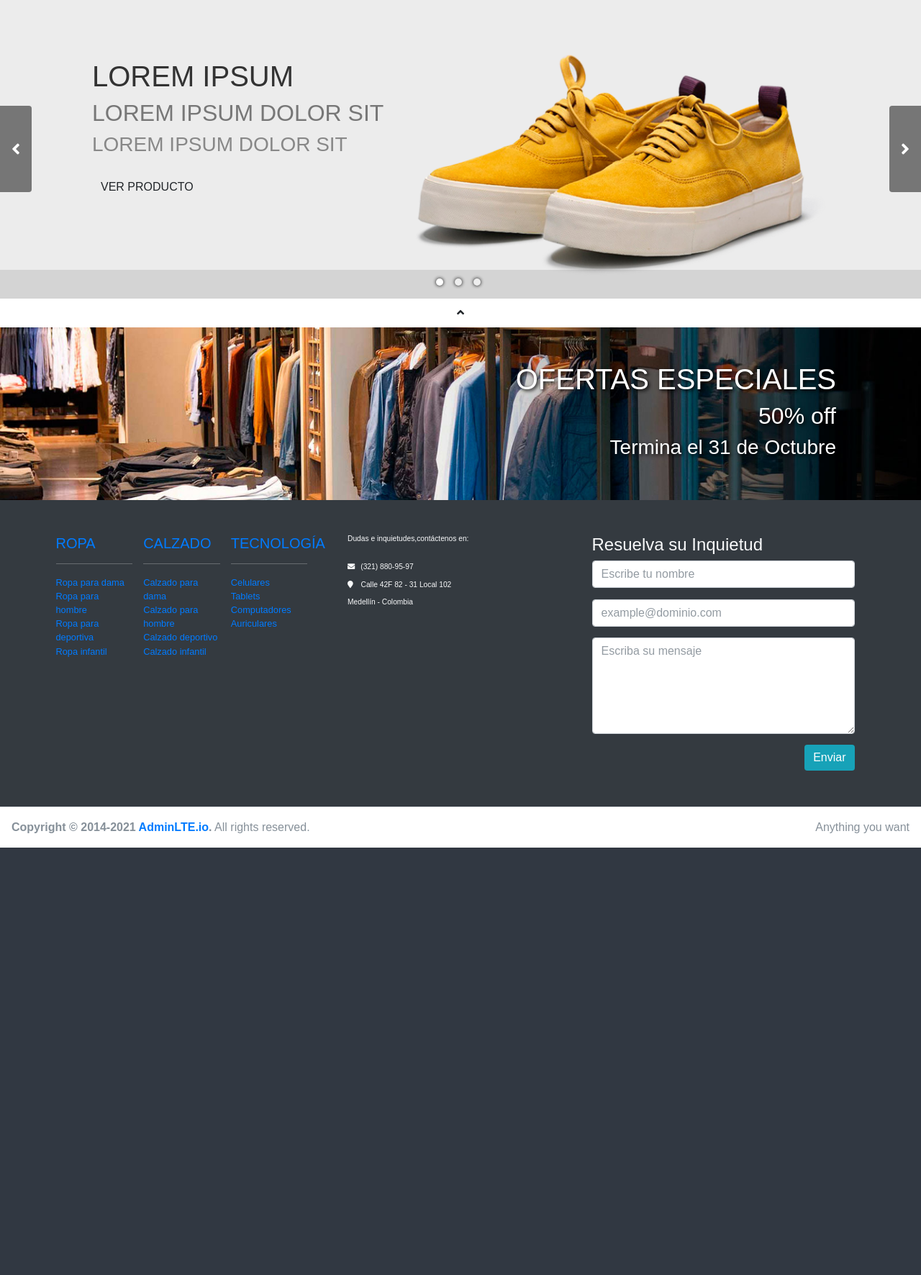
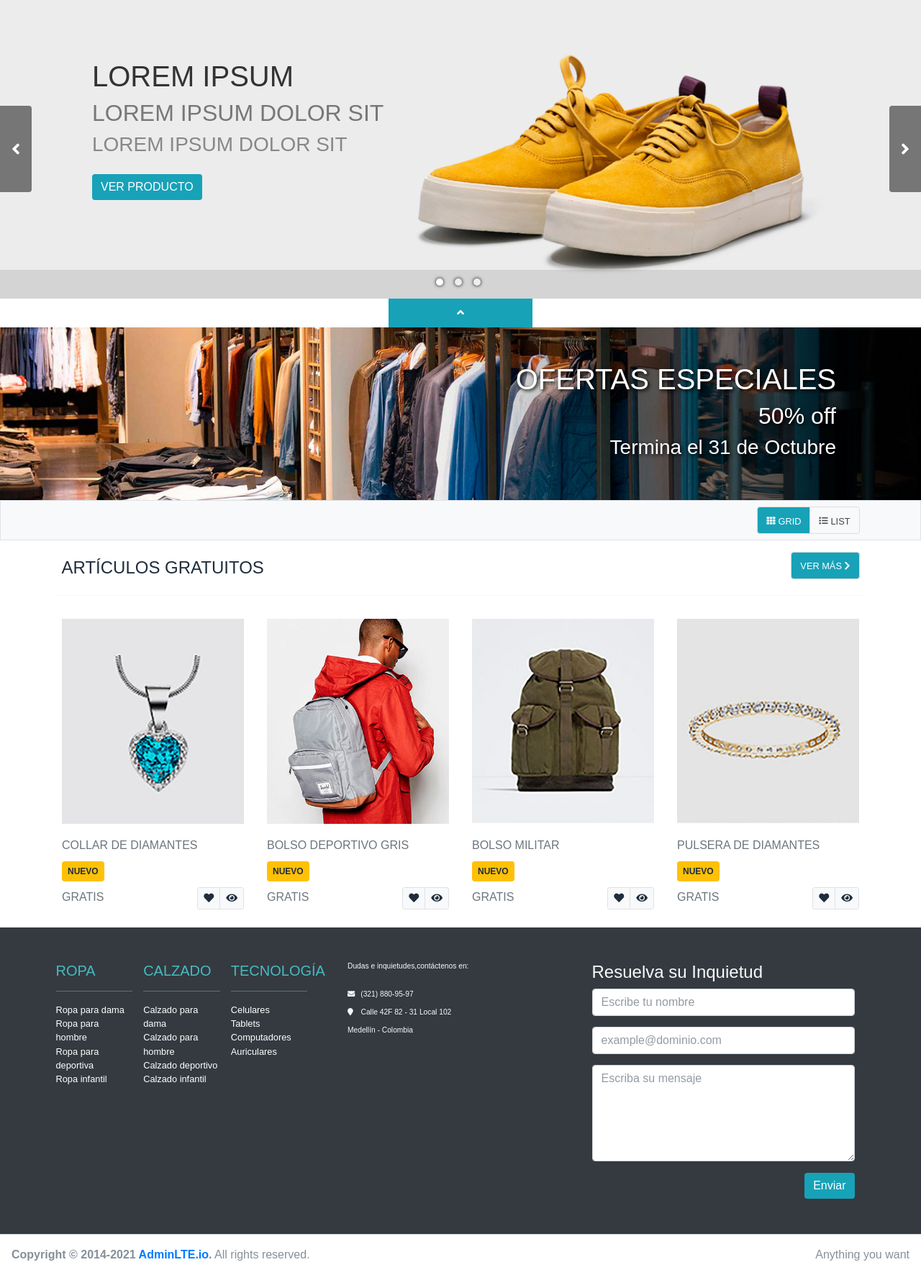
Before and after one commit to w83mejia-byte/eccomerce, a PHP site: page / in a window 1280 px wide. Shown: the part 148-1920 px from the top of the page at 72% size. Before the commit the page ends 1326 px from the top, so only its background shows below. Run offline with PHP 8.4, Linux system fonts and the light colour scheme; some libraries are stand-ins or nearby versions; grey boxes are pictures that could not be loaded.

Commit message:
Productos gratis agregados

```diff
--- a/index.php
+++ b/index.php
@@ -14,6 +14,9 @@ if(!is_dir($directorio)){
 
 ini_set('error_log', $directorio . '/errores.log');
 
+
+//requerir controladores
+
 require_once "Controllers/TemplateController.php";
 
 
--- a/views/modules/footer.php
+++ b/views/modules/footer.php
@@ -1,4 +1,4 @@
-<div class="container-fluid bg-dark small">
+<div class="container-fluid bg-dark small footer">
   <div class="container py-5 text-light">
     <div class="row row-cols-1 row-cols-md-2 row-cols-lg-3">
 
@@ -7,7 +7,7 @@
 
         <div class="col-12 col-sm-4 col-md-3 col-lg-4">
           <h4 class="lead">
-            <a href="#" class="text-uppercase">Ropa</a>
+            <a href="#" class="text-uppercase templateColor">Ropa</a>
           </h4>
 
           <hr class="border-white">
@@ -31,7 +31,7 @@
         <div class="col-12 col-sm-4 col-md-3 col-lg-4">
 
           <h4 class="lead">
-            <a href="#" class="text-uppercase">Calzado</a>
+            <a href="#" class="text-uppercase templateColor">Calzado</a>
           </h4>
 
           <hr class="border-white">
@@ -56,7 +56,7 @@
         <div class="col-12 col-sm-4 col-md-3 col-lg-4">
 
           <h4 class="lead">
-            <a href="#" class="text-uppercase">Tecnología</a>
+            <a href="#" class="text-uppercase templateColor">Tecnología</a>
           </h4>
 
           <hr class="border-white">
--- a/views/pages/home/home.php
+++ b/views/pages/home/home.php
@@ -2,4 +2,5 @@
 
     include "partials/slide.php";
     include "partials/banner.php";
+    include "partials/free.php";
 ?>
--- /dev/null
+++ b/views/pages/home/partials/free.php
@@ -0,0 +1,282 @@
+<div class="container-fluid bg-light border">
+
+    <div class="container clearfix">
+        <div class="btn-group float-end p-2">
+            <button class="btn btn-default btnView bg-info" attr-type="grid" attr-index="1">
+                <i class="fas fa-th fa-xs pe-1"></i>
+                <span class="col-xs-0 float-end small mt-1">GRID</span>
+            </button>
+
+            <button class="btn btn-default btnView" attr-type="list" attr-index="1">
+                <i class="fas fa-list fa-xs pe-1"></i>
+                <span class="col-xs-0 float-end small mt-1">LIST</span>
+            </button>
+        </div>
+    </div>
+
+</div>
+
+
+<div class="container-fluid bg-white">
+    <div class="container">
+
+        <div class="clearfix pt-3 pb-0 px-2">
+            <h4 class="float-start text-uppercase pt-2">Artículos Gratuitos</h4>
+            <span class="float-end">
+                <a href="#" class="btn btn-default bg-info">
+                    <small>VER MÁS <i class="fas fa-chevron-right"></i></small>
+                </a>
+            </span>
+        </div>
+
+        <hr style="color:#555">
+
+        <!-- GRID -->
+        <div class="row row-cols-1 row-cols-sm-2 row-cols-md-4 pt-3 pb-4 grid-1">
+
+            <div class="col px-3 py-2 py-lg-0">
+                <a href="#">
+                    <figure class="imgProduct">
+                        <img src="views/sources/img/products/accesorios/1/accesorio01.jpg" class="img-fluid" alt="">
+                    </figure>
+
+                    <h5><small class="text-uppercase text-muted">Collar de Diamantes</small></h5>
+                </a>
+
+                <h6>
+                    <span class="badge badgeNew bg-warning text-uppercase text-white mt-1 p-2">Nuevo</span>
+                </h6>
+
+                <div class="clearfix">
+                    <h5 class="float-start text-uppercase text-muted"><small>Gratis</small></h5>
+
+                    <span class="float-end">
+                        <div class="btn-group btn-group-sm">
+                            <button class="btn btn-light border">
+                                <i class="fas fa-heart"></i>
+                            </button>
+                            <button class="btn btn-light border">
+                                <i class="fas fa-eye"></i>
+                            </button>
+                        </div>
+                    </span>
+                </div>
+
+            </div>
+
+            <div class="col px-3 py-2 py-lg-0">
+                <a href="#">
+                    <figure class="imgProduct">
+                        <img src="views/sources/img/products/accesorios/2/accesorio02.jpg" class="img-fluid" alt="">
+                    </figure>
+
+                    <h5><small class="text-uppercase text-muted">Bolso deportivo gris</small></h5>
+                </a>
+
+                <h6>
+                    <span class="badge badgeNew bg-warning text-uppercase text-white mt-1 p-2">Nuevo</span>
+                </h6>
+
+                <div class="clearfix">
+                    <h5 class="float-start text-uppercase text-muted"><small>Gratis</small></h5>
+
+                    <span class="float-end">
+                        <div class="btn-group btn-group-sm">
+                            <button class="btn btn-light border">
+                                <i class="fas fa-heart"></i>
+                            </button>
+                            <button class="btn btn-light border">
+                                <i class="fas fa-eye"></i>
+                            </button>
+                        </div>
+                    </span>
+                </div>
+
+            </div>
+
+            <div class="col px-3 py-2 py-lg-0">
+                <a href="#">
+                    <figure class="imgProduct">
+                        <img src="views/sources/img/products/accesorios/3/accesorio03.jpg" class="img-fluid" alt="">
+                    </figure>
+
+                    <h5><small class="text-uppercase text-muted">Bolso Militar</small></h5>
+                </a>
+
+                <h6>
+                    <span class="badge badgeNew bg-warning text-uppercase text-white mt-1 p-2">Nuevo</span>
+                </h6>
+
+                <div class="clearfix">
+                    <h5 class="float-start text-uppercase text-muted"><small>Gratis</small></h5>
+
+                    <span class="float-end">
+                        <div class="btn-group btn-group-sm">
+                            <button class="btn btn-light border">
+                                <i class="fas fa-heart"></i>
+                            </button>
+                            <button class="btn btn-light border">
+                                <i class="fas fa-eye"></i>
+                            </button>
+                        </div>
+                    </span>
+                </div>
+
+            </div>
+
+            <div class="col px-3 py-2 py-lg-0">
+                <a href="#">
+                    <figure class="imgProduct">
+                        <img src="views/sources/img/products/accesorios/4/accesorio04.jpg" class="img-fluid" alt="">
+                    </figure>
+
+                    <h5><small class="text-uppercase text-muted">Pulsera de Diamantes</small></h5>
+                </a>
+
+                <h6>
+                    <span class="badge badgeNew bg-warning text-uppercase text-white mt-1 p-2">Nuevo</span>
+                </h6>
+
+                <div class="clearfix">
+                    <h5 class="float-start text-uppercase text-muted"><small>Gratis</small></h5>
+
+                    <span class="float-end">
+                        <div class="btn-group btn-group-sm">
+                            <button class="btn btn-light border">
+                                <i class="fas fa-heart"></i>
+                            </button>
+                            <button class="btn btn-light border">
+                                <i class="fas fa-eye"></i>
+                            </button>
+                        </div>
+                    </span>
+                </div>
+
+            </div>
+
+        </div>
+
+        <!-- LIST -->
+
+        <div class="row list-1" style="display:none">
+
+            <div class="media border-bottom px-3 pt-4 pb-3 pb-lg-2">
+                <figure class="imgProduct">
+                    <img src="views/sources/img/products/accesorios/1/accesorio01.jpg" class="img-fluid" style="width:150px" alt="">
+                </figure>
+
+                <div class="media-body ps-3">
+                    <h5><small class="text-uppercase text-muted">Collar de Diamantes</small></h5>
+                    <span class="badge badgeNew bg-warning text-uppercase text-white p-2">Nuevo</span>
+                    <p class="my-2">Lorem, ipsum dolor sit amet consectetur adipisicing elit. Dicta voluptas laborum suscipit amet perspiciatis, doloribus laudantium ea fuga exercitationem ipsa facere vel tenetur sit? Soluta!</p>
+
+                    <div class="clearfix">
+                        <h5 class="float-start text-uppercase text-muted"><small>Gratis</small></h5>
+
+                        <span class="float-end">
+                            <div class="btn-group btn group-sm">
+                                <button type="button" class="btn btn-light border">
+                                    <i class="fas fa-heart"></i>
+                                </button>
+                                <button type="button" class="btn btn-light border">
+                                    <i class="fas fa-eye"></i>
+                                </button>
+                            </div>
+                        </span>
+                    </div>
+                </div>
+
+            </div>
+
+            <div class="media border-bottom px-3 pt-4 pb-3 pb-lg-2">
+                <figure class="imgProduct">
+                    <img src="views/sources/img/products/accesorios/2/accesorio02.jpg" class="img-fluid" style="width:150px" alt="">
+                </figure>
+
+                <div class="media-body ps-3">
+                    <h5><small class="text-uppercase text-muted">Bolso Deportivo Gris</small></h5>
+                    <span class="badge badgeNew bg-warning text-uppercase text-white p-2">Nuevo</span>
+                    <p class="my-2">Lorem, ipsum dolor sit amet consectetur adipisicing elit. Dicta voluptas laborum suscipit amet perspiciatis, doloribus laudantium ea fuga exercitationem ipsa facere vel tenetur sit? Soluta!</p>
+
+                    <div class="clearfix">
+                        <h5 class="float-start text-uppercase text-muted"><small>Gratis</small></h5>
+
+                        <span class="float-end">
+                            <div class="btn-group btn group-sm">
+                                <button type="button" class="btn btn-light border">
+                                    <i class="fas fa-heart"></i>
+                                </button>
+                                <button type="button" class="btn btn-light border">
+                                    <i class="fas fa-eye"></i>
+                                </button>
+                            </div>
+                        </span>
+                    </div>
+                </div>
+
+            </div>
+
+            <div class="media border-bottom px-3 pt-4 pb-3 pb-lg-2">
+                <figure class="imgProduct">
+                    <img src="views/sources/img/products/accesorios/3/accesorio03.jpg" class="img-fluid" style="width:150px" alt="">
+                </figure>
+
+                <div class="media-body ps-3">
+                    <h5><small class="text-uppercase text-muted">Bolso Militar</small></h5>
+                    <span class="badge badgeNew bg-warning text-uppercase text-white p-2">Nuevo</span>
+                    <p class="my-2">Lorem, ipsum dolor sit amet consectetur adipisicing elit. Dicta voluptas laborum suscipit amet perspiciatis, doloribus laudantium ea fuga exercitationem ipsa facere vel tenetur sit? Soluta!</p>
+
+                    <div class="clearfix">
+                        <h5 class="float-start text-uppercase text-muted"><small>Gratis</small></h5>
+
+                        <span class="float-end">
+                            <div class="btn-group btn group-sm">
+                                <button type="button" class="btn btn-light border">
+                                    <i class="fas fa-heart"></i>
+                                </button>
+                                <button type="button" class="btn btn-light border">
+                                    <i class="fas fa-eye"></i>
+                                </button>
+                            </div>
+                        </span>
+                    </div>
+                </div>
+
+            </div>
+
+            <div class="media border-bottom px-3 pt-4 pb-3 pb-lg-2">
+                <figure class="imgProduct">
+                    <img src="views/sources/img/products/accesorios/4/accesorio04.jpg" class="img-fluid" style="width:150px" alt="">
+                </figure>
+
+                <div class="media-body ps-3">
+                    <h5><small class="text-uppercase text-muted">pulsera de Diamantes</small></h5>
+                    <span class="badge badgeNew bg-warning text-uppercase text-white p-2">Nuevo</span>
+                    <p class="my-2">Lorem, ipsum dolor sit amet consectetur adipisicing elit. Dicta voluptas laborum suscipit amet perspiciatis, doloribus laudantium ea fuga exercitationem ipsa facere vel tenetur sit? Soluta!</p>
+
+                    <div class="clearfix">
+                        <h5 class="float-start text-uppercase text-muted"><small>Gratis</small></h5>
+
+                        <span class="float-end">
+                            <div class="btn-group btn group-sm">
+                                <button type="button" class="btn btn-light border">
+                                    <i class="fas fa-heart"></i>
+                                </button>
+                                <button type="button" class="btn btn-light border">
+                                    <i class="fas fa-eye"></i>
+                                </button>
+                            </div>
+                        </span>
+                    </div>
+                </div>
+
+            </div>
+
+
+        </div>
+
+
+
+
+    </div>
+</div>
--- a/views/pages/home/partials/slide.php
+++ b/views/pages/home/partials/slide.php
@@ -22,7 +22,7 @@
 
                         <a href="#">
 
-                            <button class="my-lg-3 btn text-uppercase templateColor border-0">
+                            <button class="my-lg-3 btn text-uppercase bg-info border-0">
 
                             VER PRODUCTO
 
@@ -46,7 +46,7 @@
                         <h2 class="text-uppercase" style="color:#fff">Lorem ipsum dolor sit</h2>
                         <h3 class="text-uppercase" style="color:#fff">Lorem ipsum dolor sit</h3>
                         <a href="#">
-                            <button class="my-lg-3 btn text-uppercase templateColor border-0">
+                            <button class="my-lg-3 btn text-uppercase bg-info border-0">
                             VER PRODUCTO
                             </button>
                         </a>
@@ -77,8 +77,10 @@
 
 <div class="d-flex justify-content-center">
 
-    <a id="btnSlide" class="btn border-0 rounded-0 templateColor py-2" style="width:200px">
+    <a id="btnSlide" class="btn border-0 rounded-0 bg-info py-2" style="width:200px">
         <i class="fa fa-angle-up templateColor"></i>
     </a>
 
+    <i></i>
+
 </div>
--- a/views/sources/css/style.css
+++ b/views/sources/css/style.css
@@ -146,3 +146,20 @@ MOVIL (XS revisamos en 320px)
     }
 
 }
+
+
+/*=============================================
+footer
+=============================================*/
+
+a.templateColor{
+    color: #47BAC1;
+}
+
+.footer li a{
+    color:#fff !important;
+}
+
+.footer li a:hover{
+    color:#47BAC1 !important;
+}
--- /dev/null
+++ b/views/sources/js/products.js
@@ -0,0 +1,29 @@
+/*-----------------------------------
+GRID & LIST
+-----------------------------------*/
+$(document).on("click",".btnView", function(){
+
+    let type = $(this).attr("attr-type");
+    let btnType = $("[attr-type]");
+    let index = $(this).attr("attr-index");
+
+    if(type == "list"){
+        $(".grid-" + index).hide();
+        $(".list-" + index).show();
+    }
+
+    if(type == "grid"){
+        $(".grid-" + index).show();
+        $(".list-" + index).hide();
+    }
+
+    btnType.each(function(i){
+
+        if($(btnType[i]).attr("attr-index")== index){
+            $(btnType[i]).removeClass("bg-info");
+        }
+    })
+
+    $(this).addClass("bg-info")
+
+})
--- a/views/template.php
+++ b/views/template.php
@@ -64,8 +64,10 @@
 
 <!-- AdminLTE App -->
 <script src="views/sources/adminlte/dist/js/adminlte.min.js"></script>
-<!-- slider -->
+
+<!-- Scripts propios -->
 <script src="views/sources/js/slide.js"></script>
+<script src="views/sources/js/products.js"></script>
 
 </body>
 </html>
```
